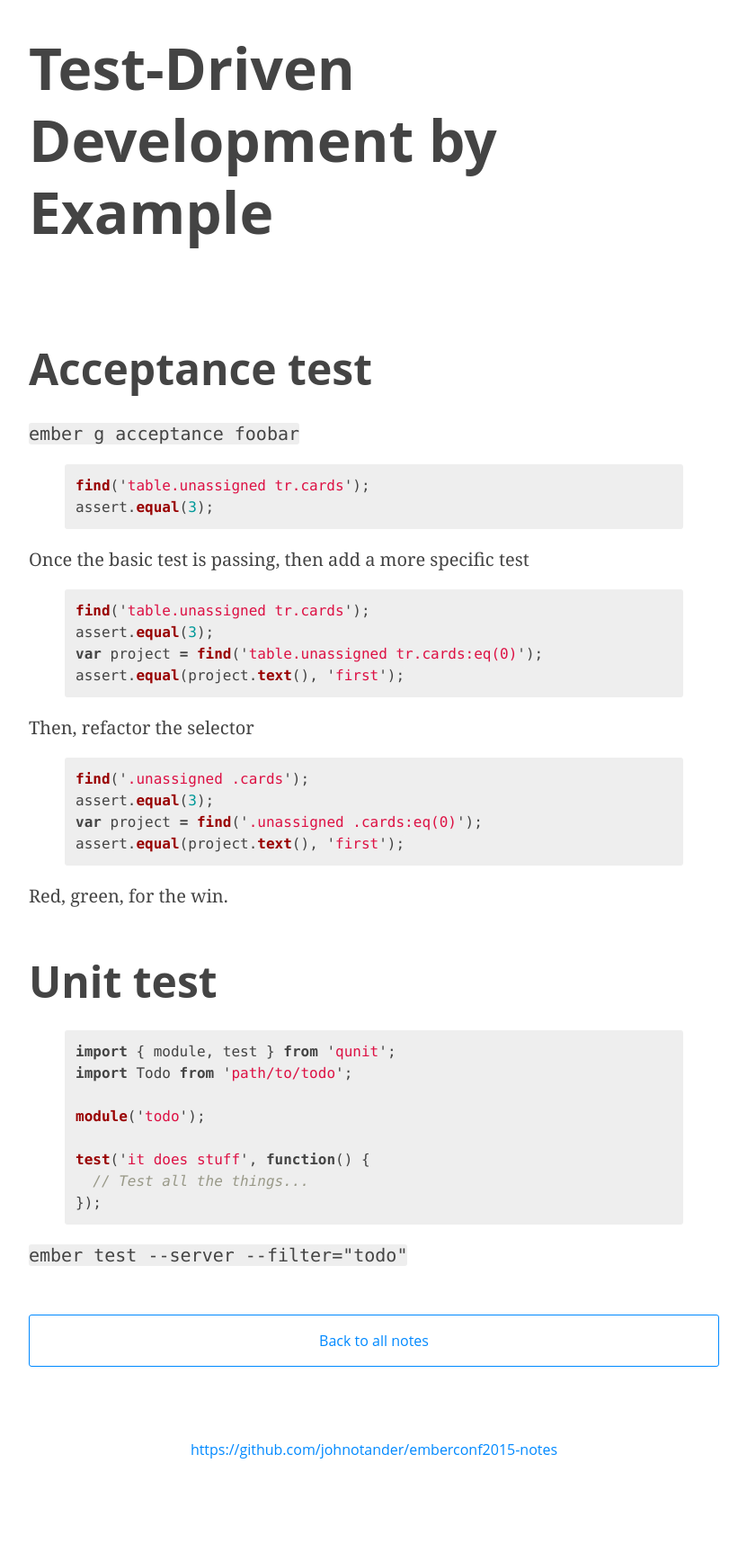
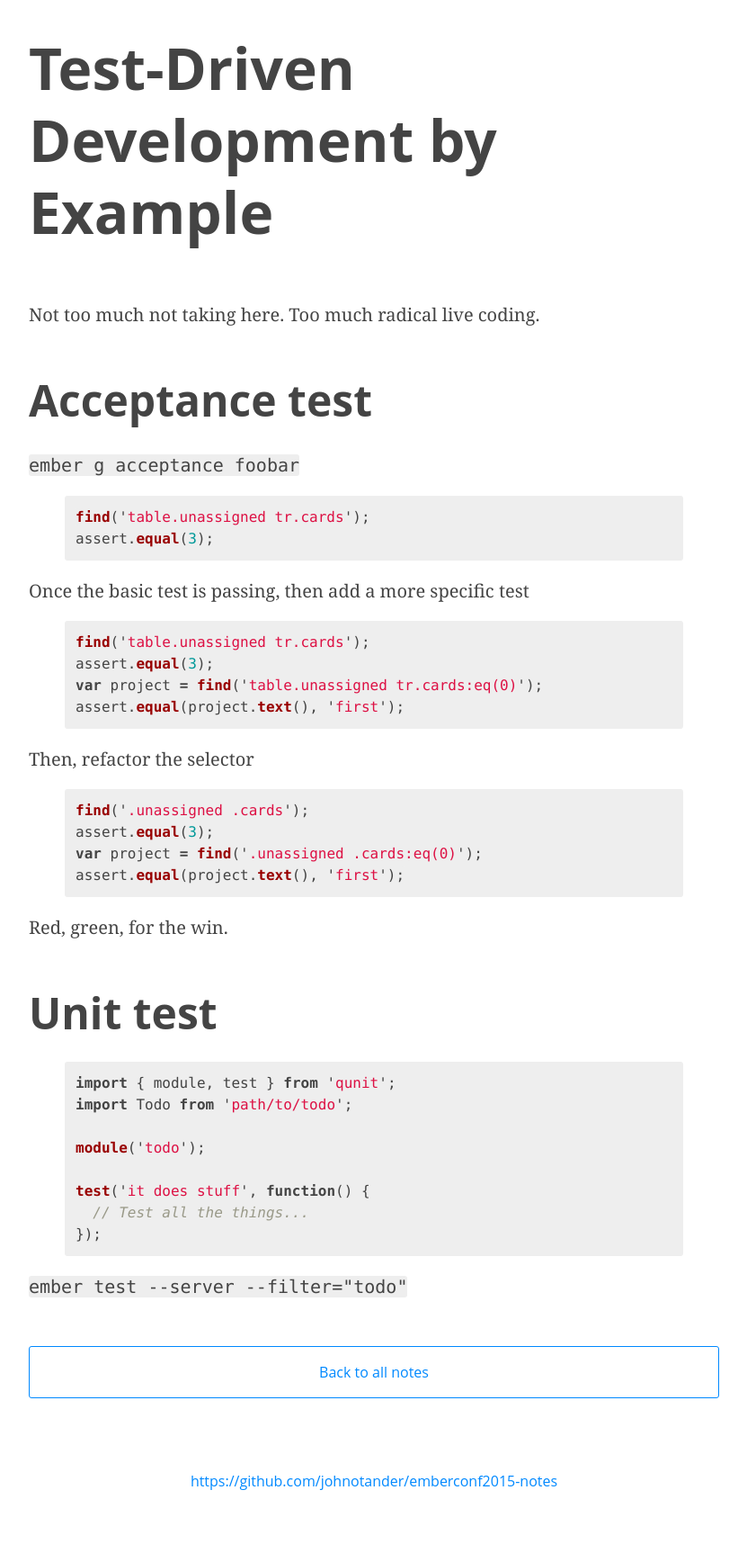
Before and after one commit to johno/emberconf2015-notes, a Jekyll site: the page built from _posts/2015-03-03-testing.markdown, in a window 1280 px wide. Shown: the whole page at 90% size, without its empty margins (224-1055 px from the left). Built offline with Jekyll 4.4.1, drawn with Linux system fonts in a browser that asks for light colours; before the commit the page ends 1691 px from its top, so only the background shows below that.

Commit message:
Add more content

```diff
--- a/_posts/2015-03-03-testing.markdown
+++ b/_posts/2015-03-03-testing.markdown
@@ -5,6 +5,8 @@ date:   2015-03-03 17:30:20
 categories:
 speaker: Toran Billups
 ---
+
+Not too much not taking here. Too much radical live coding.
 
 ## Acceptance test
 
```
